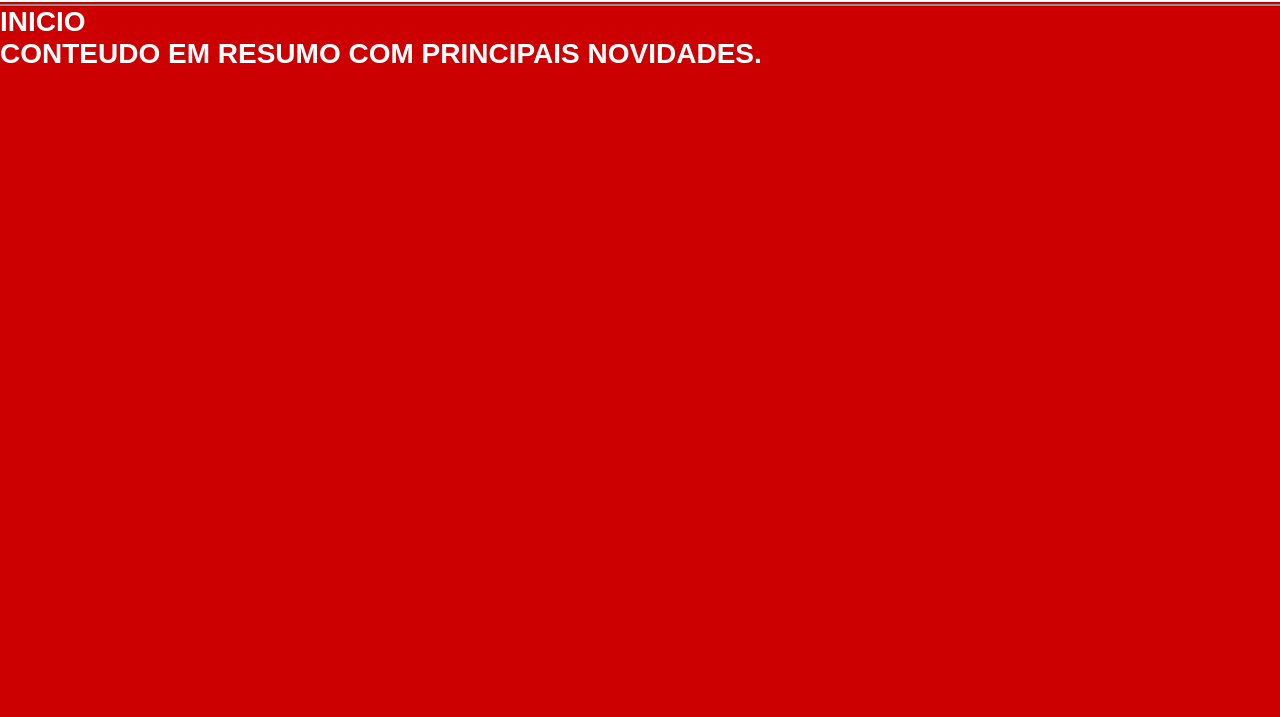
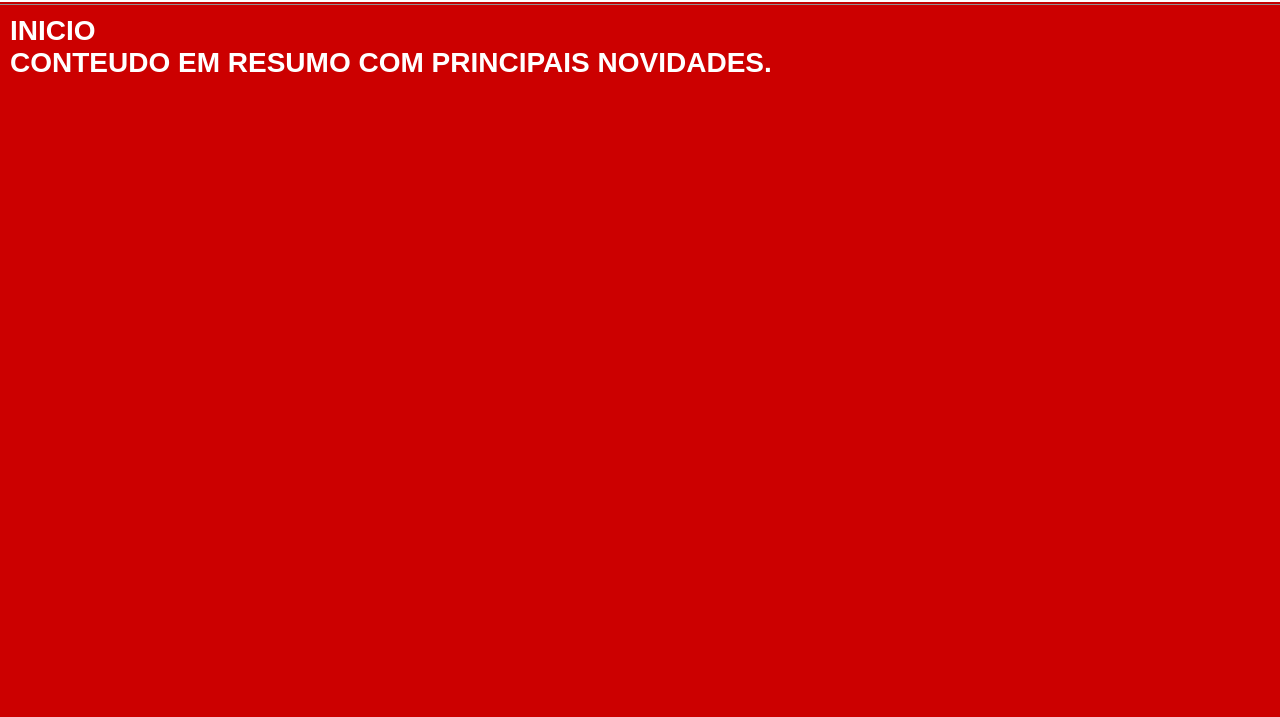
Before and after one commit to wcostara/site_pontox, a website: page index.html in a window 1280 px wide. Shown: the part 83-800 px from the top of the page. Drawn offline with Linux system fonts and the light colour scheme.

Commit message:
Alteração no padding

```diff
--- a/css/styles.css
+++ b/css/styles.css
@@ -34,6 +34,7 @@ body {
 
 h1, h2, h3, h4, h5, h6 {
     font-family: 'Montserrat Black', sans-serif;
+    padding: 10px;
 }
 
 h1 {
@@ -42,7 +43,6 @@ h1 {
 }
 
 h2 {
-    padding: 50px;
     font-size: 3.5rem;
 }
 
@@ -113,12 +113,12 @@ header {
     min-height: 100vh;
     display: flex;
     font-size: 3.2rem;
-    scroll-margin-top: 89px;
+    scroll-margin-top: 88px;
 }
 
 #inicio {
     background-color: var(--primaryColor);
-    margin-top: 89px;
+    margin-top: 88px;
     color: var(--thirdColor);
 }
 
```
